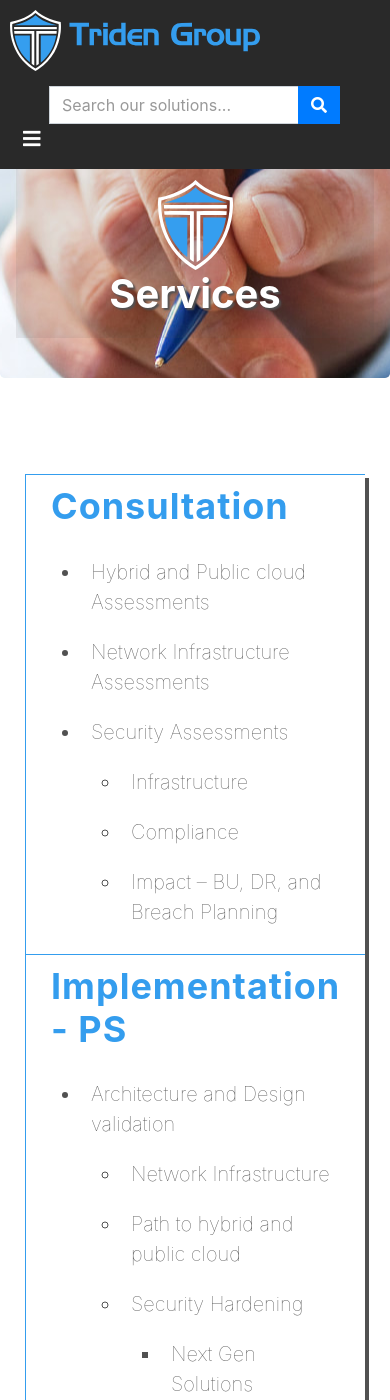
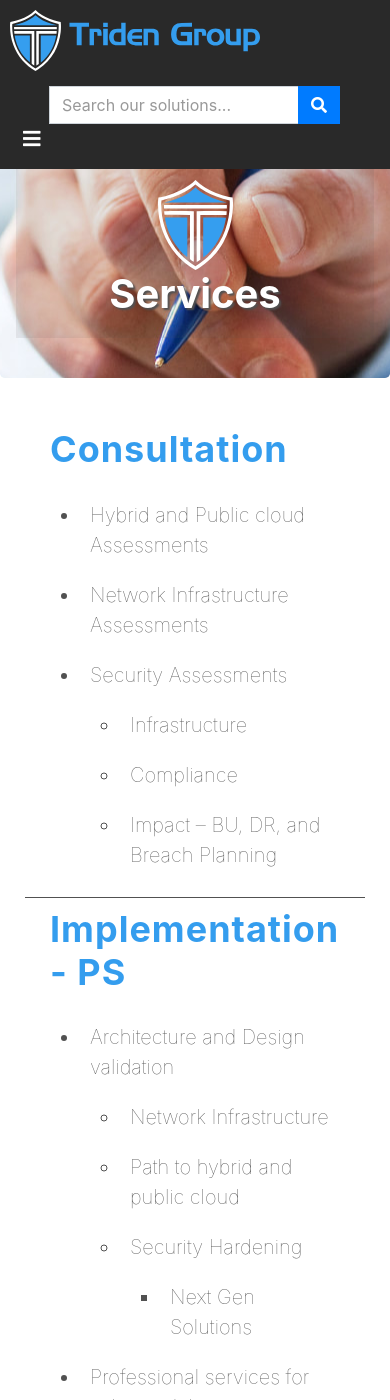
Before and after one commit to justingolden21/triden-ideas, a Jekyll site: the page built from services.html, in a window 390 px wide and 1400 px high. Built offline with Jekyll 4.4.1, drawn with Linux system fonts in a browser that asks for light colours.

Commit message:
update services.html
fix scaling and aesthetic

```diff
--- a/assets/css/services-styles.css
+++ b/assets/css/services-styles.css
@@ -6,27 +6,57 @@
 	/*background-color: #515151;*/
 	/*background-color: #aaa;*/
 }
-.col-md-6 {
-	border-left: 1px solid #349dee;
+.col-lg-6 {
+	/*border-bottom: 1px solid #515151;*/
+
+/*	border-left: 1px solid #349dee;
 	border-top: 1px solid #349dee;
+	background-color: #fff;
+	box-shadow: 4px 4px 0px #515151;*/
 
 /*	border-left: 1px solid #aaa;
 	border-top: 1px solid #aaa;*/
+}
 
-	background-color: #fff;
-	box-shadow: 4px 4px 0px #515151;
+.color-box {
+	background-color: #515151;
 }
+.color-box li {
+	color: #fff !important;
+}
+
 #contact-btn {
 	/*background-color: #fff;*/
 /*	color: #fff;
 	border-color: #fff;*/
 }
 .undraw-img {
-	padding-right: 80px;
+/*	padding-right: 80px;
 	padding-top: 80px;
-	width: 240px;
+	width: 240px;*/
+
+	padding-right: 5%;
+	padding-top: 20%;
+	width: 80%;
 }
 
+@media (max-width: 992px) { /* bootstrap md */
+	.color-box {
+		background-color: inherit;
+
+	}
+	.color-box li {
+		color: inherit !important;
+	}
+	.col-lg-6 {
+		border-bottom: 1px solid #515151;
+	}
+}
+@media (max-width: 1200px) and (min-width: 992px) { /* bootstrap lg and md */
+	.undraw-img {
+		display: none;
+	}
+}
 @media (max-width: 768px) { /* bootstrap sm */
 	.undraw-img {
 		display: none;
--- a/services.html
+++ b/services.html
@@ -12,10 +12,10 @@
 	<source src="{{ site.baseurl }}./assets/video/squares.mp4" type="video/mp4">
 </video> -->
 
-<br>
+<!-- <br> -->
 <div id="main-section">
 <div id="services-div" class="row">
-	<div class="col-md-6 center">
+	<div class="col-lg-6 center color-box">
 		<div class="row">
 			<div class="col-sm-8">
 				<h2 class="blue">Consultation</h2>
@@ -36,7 +36,7 @@
 			</div>
 		</div>
 	</div>
-	<div class="col-md-6 center">
+	<div class="col-lg-6 center">
 		<div class="row">
 			<div class="col-sm-8">
 				<h2 class="blue">Implementation - PS</h2>
@@ -58,7 +58,7 @@
 			</div>
 		</div>
 	</div>
-	<div class="col-md-6 center">
+	<div class="col-lg-6 center">
 		<div class="row">
 			<div class="col-sm-8">
 				<h2 class="blue">Training</h2>
@@ -83,7 +83,7 @@
 			</div>
 		</div>
 	</div>
-	<div class="col-md-6 center">
+	<div class="col-lg-6 center color-box">
 		<div class="row">
 			<div class="col-sm-8">
 				<h2 class="blue">Managed - MS</h2>
```
Also changed, not shown: assets/css/common-styles.css (+7 -0 lines).
